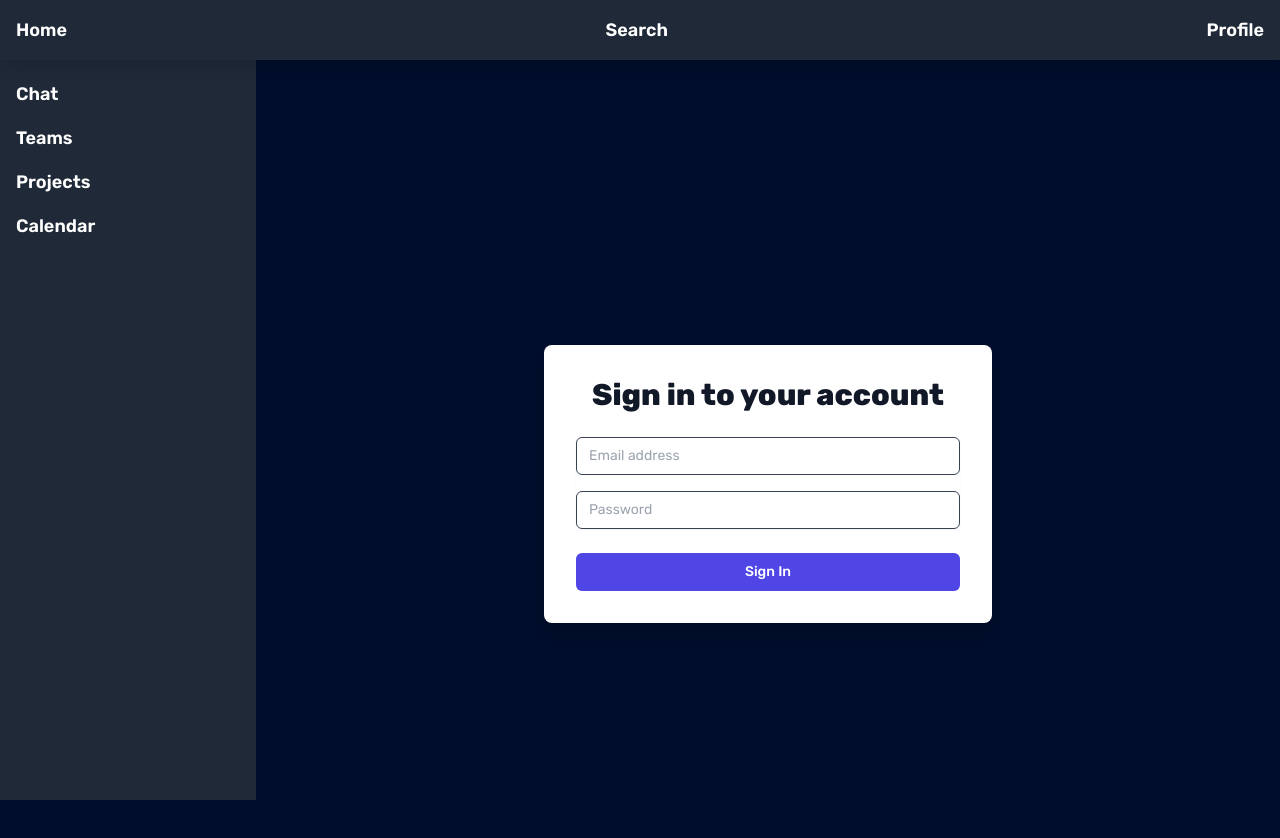
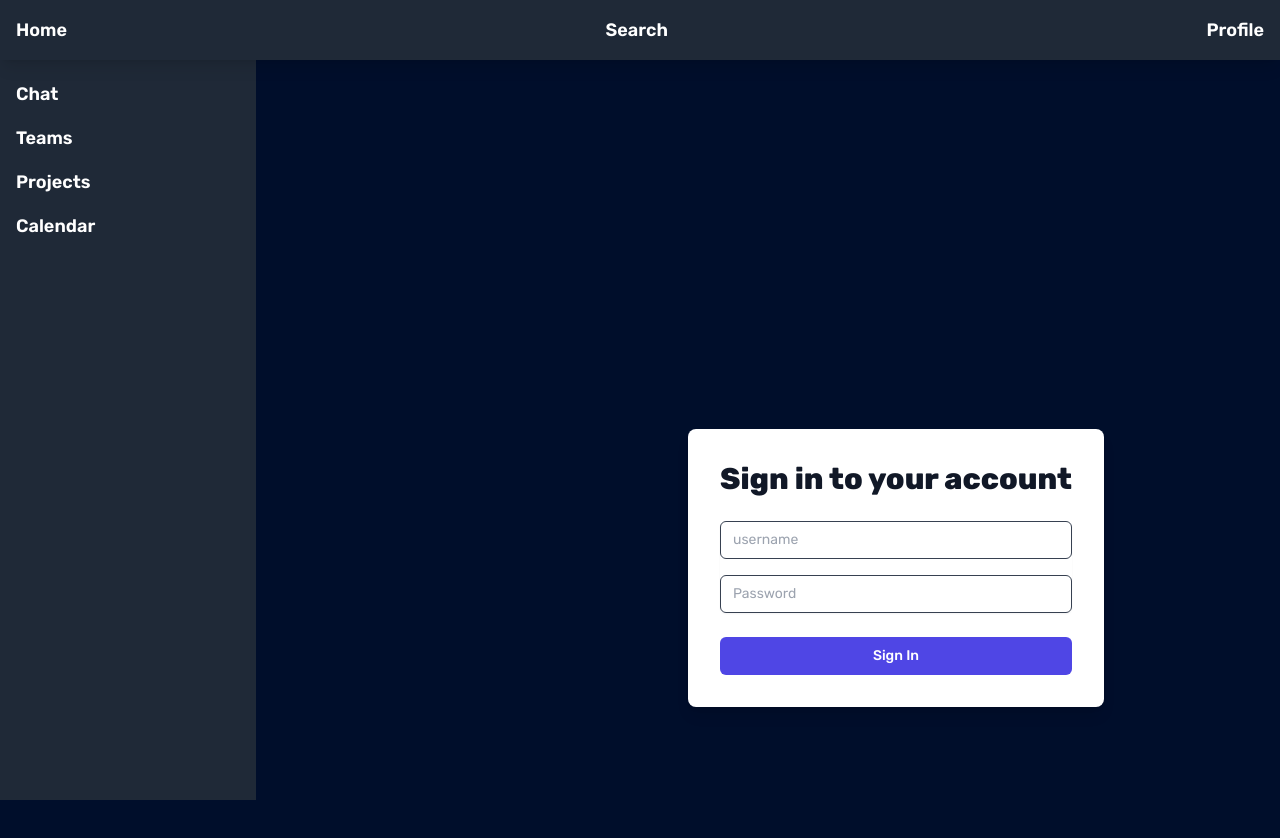
Before and after one commit to Team-Tracker/Frontend, a Next.js app in the folder nextfrontend/: page /login in a window 1280 px wide. Shown: the top 838 px of the page. Built offline with nearby package versions, Linux system fonts and the light colour scheme.

Commit message:
login updated, cookies added

```diff
--- a/nextfrontend/app/api/create-session.js/page.js
+++ /dev/null
@@ -1,21 +0,0 @@
-
-export default async function handler(req, res) {
-  try {
-    const user = req.body
-    const sessionId = generateSessionId()
-    const insertSession = ({
-       sessionId,
-       userId: user.id,
-       createdAt: new Date(),
-    })
-    const response = await fetch('http://localhost:8080', {
-        method: 'POST',
-        headers: { 'Content-Type': 'application/json' },
-        body: JSON.stringify(insertSession),
-    })
-
-    res.status(200).json({ sessionId })
-  } catch (error) {
-    res.status(500).json({ error: 'Internal Server Error' })
-  }
-}
--- a/nextfrontend/app/layout.jsx
+++ b/nextfrontend/app/layout.jsx
@@ -25,6 +25,7 @@ export const metadata = {
 };
 
 export default function RootLayout({ children }) {
+
   return (
     <html lang="en">
       <Navbar />
--- a/nextfrontend/app/lib/session.js
+++ /dev/null
@@ -1,25 +0,0 @@
-import { getIronSession } from "iron-session";
-
-const sessionOptions = {
-  password: process.env.SECRET_COOKIE_PASSWORD, // Ensure this is set in your .env file
-  cookieName: "myapp_session",
-  cookieOptions: {
-    secure: process.env.NODE_ENV === "production", // Use secure cookies in production
-  },
-};
-
-// Function to decrypt the session from a cookie
-export async function decrypt(cookie) {
-  if (!cookie) return null;
-
-  // Mock the request and response objects needed for iron-session
-  const req = { cookies: { session: cookie } };
-  const res = {};
-
-  // Use iron-session to decrypt the session cookie
-  const session = await getIronSession(req, res, sessionOptions);
-
-  return session;
-}
-
-export default sessionOptions;
--- /dev/null
+++ b/nextfrontend/app/login/layout.jsx
@@ -0,0 +1,23 @@
+import { Rubik } from "next/font/google";
+import "./login.css";
+import localFont from "next/font/local";
+
+// components
+
+
+const rubik = Rubik({ subsets: ["latin"] });
+
+export const metadata = {
+  title: "Login",
+  description: "Login layout",
+};
+
+export default function RootLayout({ children }) {
+  return (
+    <html lang="en">
+      <body className={rubik.className}>
+        <div className="main-content">{children}</div>
+      </body>
+    </html>
+  );
+}
--- /dev/null
+++ b/nextfrontend/app/login/login.css
@@ -0,0 +1,42 @@
+@tailwind base;
+@tailwind components;
+@tailwind utilities;
+
+
+/* base styles */
+body {
+  background-color: #000e2b; /* Dark blue */
+  color: #ffffff; /* White text for contrast */
+  font-family: 'Inter', sans-serif; /* Assuming you use a font like Inter */
+
+
+  /* Flexbox for centering content */
+  display: flex;
+  justify-content: center;
+  align-items: center;
+  min-height: 100vh; /* Ensure body takes full viewport height */
+  margin: 0; /* Remove any default body margin */
+}
+
+/* Reset some base styles */
+a {
+  color: inherit; /* Links inherit color */
+  text-decoration: none; /* No underline on links */
+}
+
+/* Ensure all positioned elements respect z-index layering */
+.z-10 {
+  z-index: 10;
+}
+
+.z-5 {
+  z-index: 5;
+}
+
+.main-content {
+  display: flex;
+  justify-content: center;
+  align-items: center;
+  padding: 20px;
+  width: 100%;
+}
--- a/nextfrontend/app/login/page.jsx
+++ b/nextfrontend/app/login/page.jsx
@@ -1,71 +1,93 @@
-"use client"
+"use client";
 
-import { useRouter } from 'next/navigation';
+import { useRouter } from "next/navigation";
+import { useState } from "react";
+import { loginUser } from "../services/loginService";
 
 export default function LoginPage() {
   const router = useRouter();
+  const [username, setUsername] = useState("");
+  const [password, setPassword] = useState("");
+  const [errorMessage, setErrorMessage] = useState("");
+  const [loading, setLoading] = useState(false);
 
-  async function handleSubmit(event) {
+  const handleSubmit = async (event) => {
     event.preventDefault();
 
-    const formData = new FormData(event.currentTarget);
-    const email = formData.get('email');
-    const password = formData.get('password');
+    setErrorMessage(''); // Clear any previous error message
+    setLoading(true); // Show loading state (disable button)
+
+    if (!username || !password) {
+      setErrorMessage('Please fill in both fields.');
+      setLoading(false); // Stop loading state
+      return; // Stop further execution
+    }
 
     // Get the session ID from local storage or cookies if it exists
-    const sessionId = localStorage.getItem('sessionId');
+    // const sessionId = localStorage.getItem('sessionId');
 
     /**
+     * It sends a request if the user with the password exists, if yes,
+     * it sets a cookie with the username, to clobaly access the data
+     * if needed in a request (for chat, teams, ect.)
+     *
+     * TODO: Session Management will be added later
+     *
      * TODO: Rather check here if user has a session, or not
      * or look if there is something avaiable in the middleware.js
      *
      * TODO: remove session.js in middleware.js and delete lib/session.js
      */
 
-    const response = await fetch('http://localhost:8000/api/auth/login', {
-      method: 'POST',
-      headers: { 'Content-Type': 'application/json' },
-      body: JSON.stringify({ email, password, sessionId })
-    });
+    const verifylogin = await loginUser(username, password);
 
-    if (response.ok) {
-      const data = await response.json();
-      const newSessionId = data.sessionId;
+    // const data = await response.json();
+    // const newSessionId = data.sessionId;
 
-      // Store sessionId in local storage or cookies
-      localStorage.setItem('sessionId', newSessionId);
+    // Store sessionId in local storage or cookies
+    // localStorage.setItem('sessionId', newSessionId);
 
-      // Navigate to profile page
-      router.push('/');
-    } else {
-      alert('Invalid login credentials');
-    }
-  }
+    // Set cookie with the username (username in this case)
+    document.cookie = `username=${username}; path=/; max-age=3600;`; // Cookie will last for 1 hour
+
+    // Navigate to profile page
+    router.push("/");
+  };
 
   return (
     <div className="flex min-h-screen items-center justify-center">
       <div className="w-full max-w-md p-8 space-y-6 bg-white shadow-lg rounded-lg">
-        <h2 className="text-3xl font-extrabold text-center text-gray-900">Sign in to your account</h2>
+        <h2 className="text-3xl font-extrabold text-center text-gray-900">
+          Sign in to your account
+        </h2>
 
         <form className="mt-8 space-y-6" onSubmit={handleSubmit}>
           <div className="rounded-md shadow-sm">
             <div>
-              <label htmlFor="email" className="sr-only">Email address</label>
+              <label htmlFor="username" className="sr-only">
+                Username
+              </label>
               <input
-                id="email"
-                name="email"
-                type="email"
+                id="username"
+                name="username"
+                type="username"
+                value={username}
+                onChange={(e) => setUsername(e.target.value)}
                 required
                 className="relative block w-full px-3 py-2 border border-gray-700 rounded-md focus:outline-none focus:ring-indigo-500 focus:border-indigo-500 focus:z-10 sm:text-sm"
-                placeholder="Email address"
+                placeholder="username"
               />
             </div>
             <div className="mt-4">
-              <label htmlFor="password" className="sr-only">Password</label>
+              <label htmlFor="password" className="sr-only">
+                Password
+              </label>
               <input
                 id="password"
                 name="password"
                 type="password"
+                value={password}
+                onChange={(e) => setPassword(e.target.value)}
                 required
                 className="relative block w-full px-3 py-2 border border-gray-700 rounded-md focus:outline-none focus:ring-indigo-500 focus:border-indigo-500 focus:z-10 sm:text-sm"
                 placeholder="Password"
@@ -73,7 +95,11 @@ export default function LoginPage() {
             </div>
           </div>
           <div>
-            <button type="submit" className="group relative w-full flex justify-center py-2 px-4 border border-transparent text-sm font-medium rounded-md text-white bg-indigo-600 hover:bg-indigo-700 focus:outline-none focus:ring-2 focus:ring-offset-2 focus:ring-indigo-500">
+            <button
+              type="submit"
+              disabled={loading}
+              className="group relative w-full flex justify-center py-2 px-4 border border-transparent text-sm font-medium rounded-md text-white bg-indigo-600 hover:bg-indigo-700 focus:outline-none focus:ring-2 focus:ring-offset-2 focus:ring-indigo-500"
+            >
               Sign In
             </button>
           </div>
--- /dev/null
+++ b/nextfrontend/app/services/loginService.js
@@ -0,0 +1,16 @@
+export async function loginUser(username, password) {
+    const response = await fetch(
+      `http://geyser.sytes.net:1234/user/login?username=${username}&password=${password}`,
+      {
+        method: "GET",
+        headers: { "Content-Type": "application/json" },
+        // body: JSON.stringify({ username, password, sessionId })
+      }
+    );
+
+    if (!response.ok) {
+      throw new Error("Login failed");
+    }
+
+    return response;
+}
```
Also changed, not shown: nextfrontend/middleware.js (+41 -21 lines).
